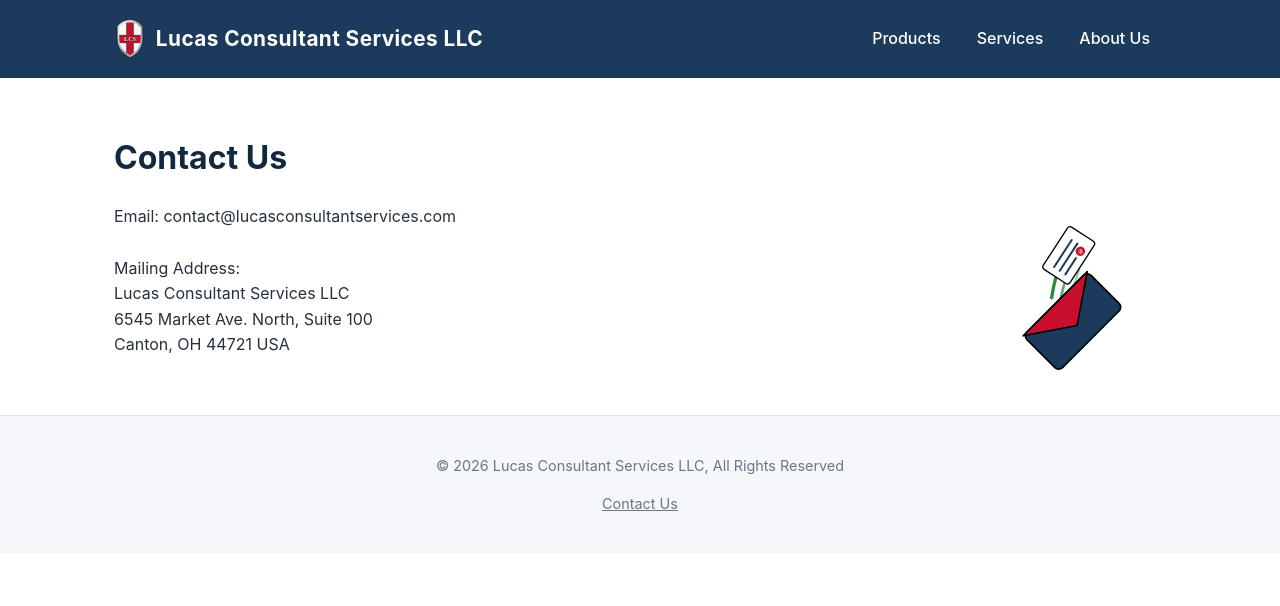
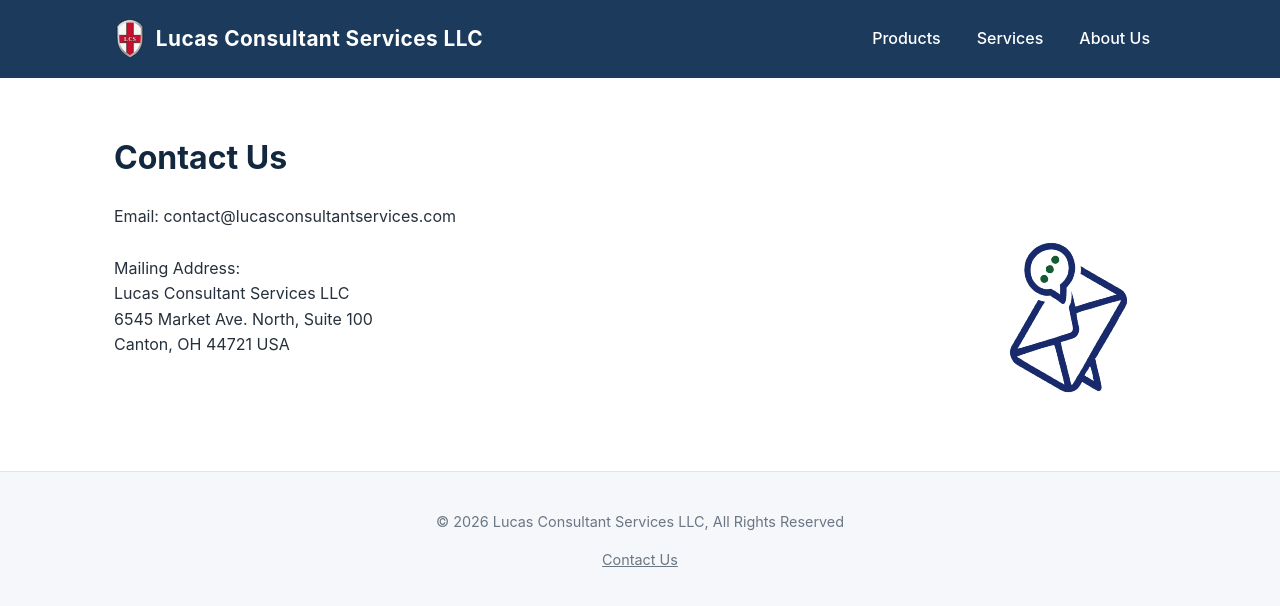
Before and after one commit to DrColorado/lucas-consulting-site, a Jekyll site: the page built from lucas-consulting-site/about/contact.md, in a window 1280 px wide. Shown: the top 606 px of the page. Built offline with Jekyll 4.4.1, drawn with Linux system fonts in a browser that asks for light colours.

Commit message:
contact us updated

```diff
--- a/lucas-consulting-site/about/contact.md
+++ b/lucas-consulting-site/about/contact.md
@@ -18,6 +18,6 @@ Canton, OH 44721 USA
 
 </div>
 <div class="contact-illustration">
-<img src="{{ '/assets/images/contact-envelope.svg' | relative_url }}" alt="Illustration of an envelope sending an email">
+<img src="{{ '/assets/images/contact-envelope.png' | relative_url }}" alt="Illustration of an envelope with a message bubble, tilted, with a dark blue outline and dark green accent dots">
 </div>
 </div>
```
Also changed, not shown: lucas-consulting-site/assets/images/contact-envelope.png (added).
